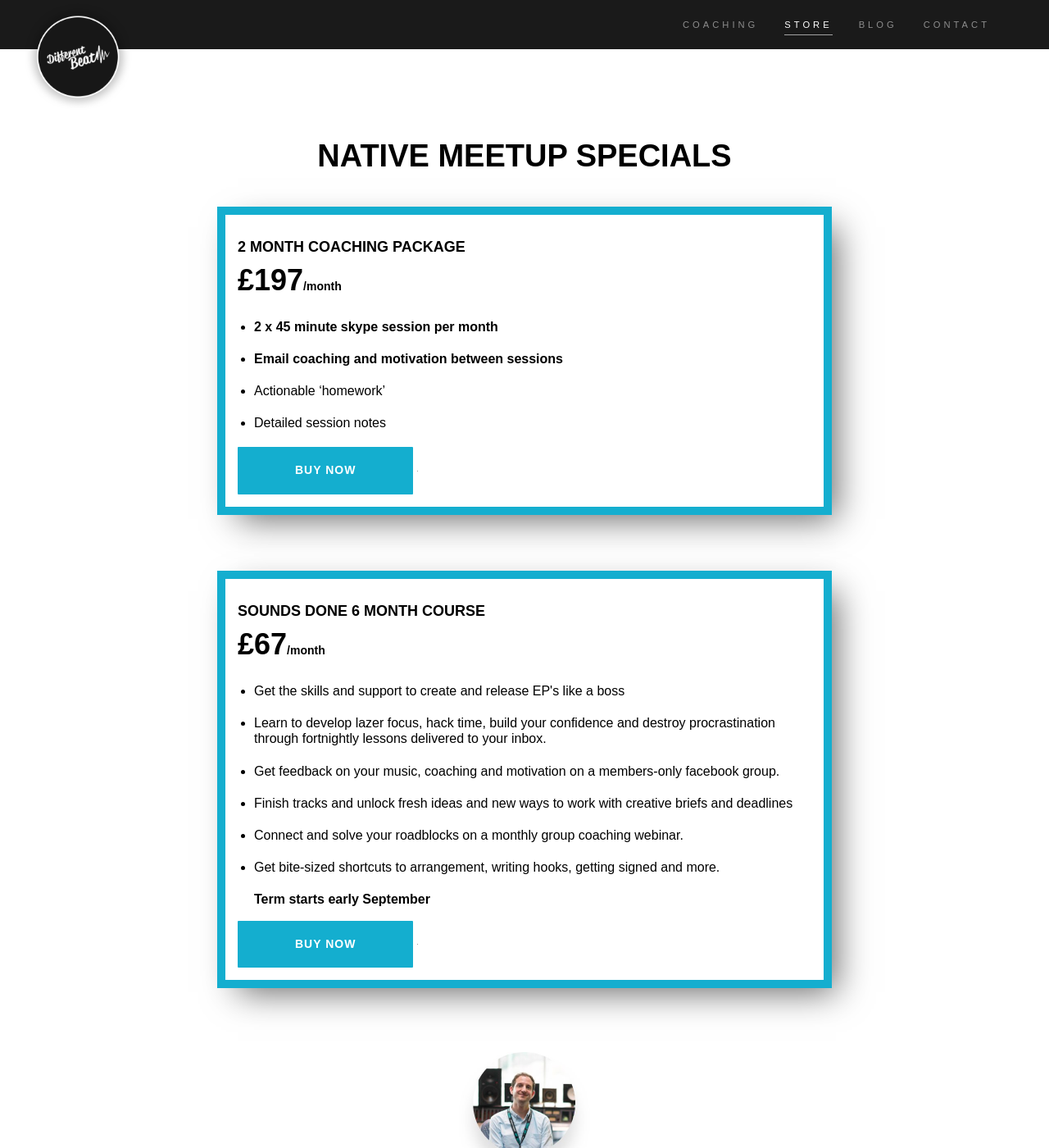
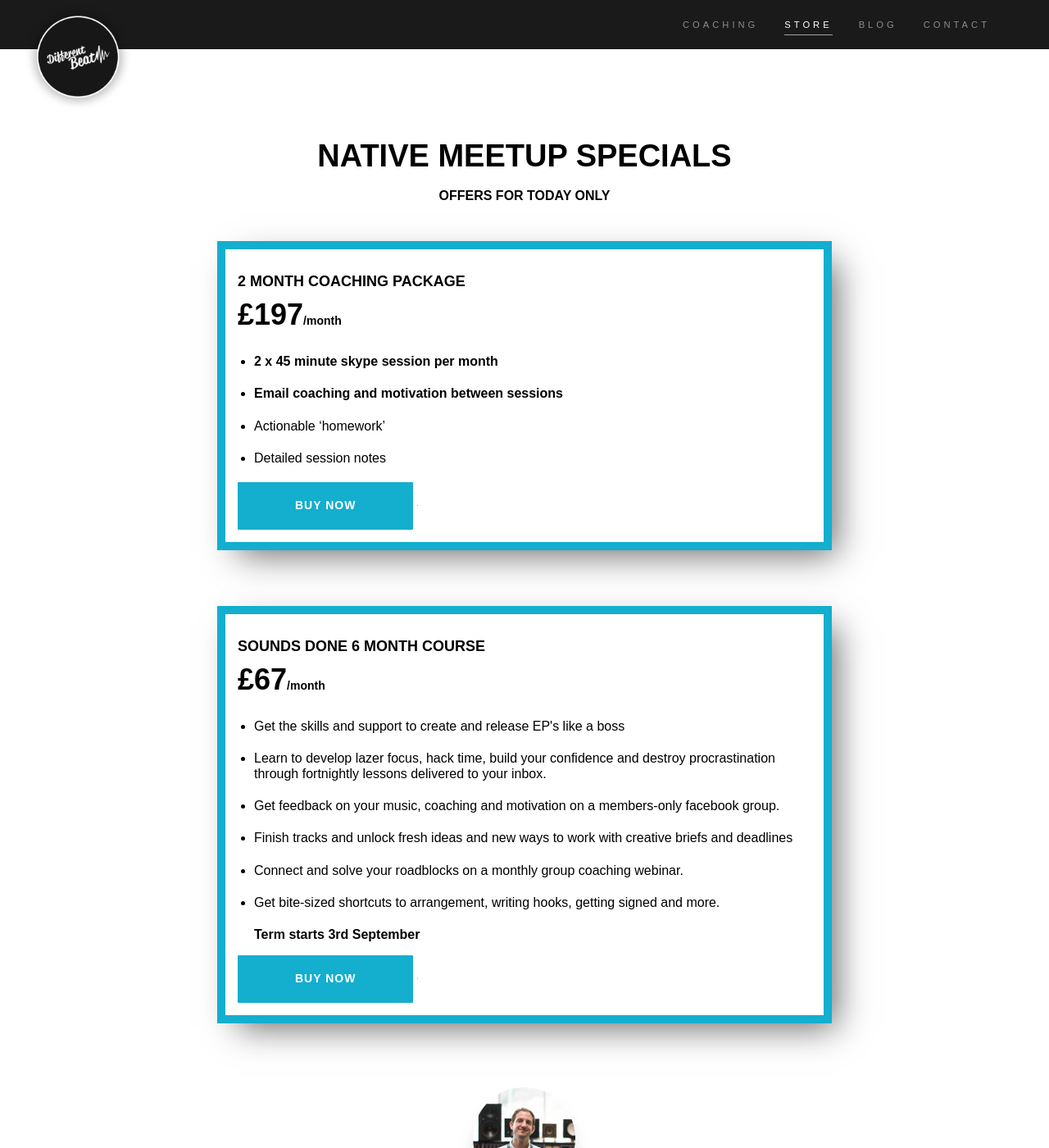
Before and after one commit to mlangsman/Coaching-Site, a Jekyll site: the page built from native-special.html, in a window 1280 px wide and 1400 px high. Shown: the whole window at 82% size. Built offline with Jekyll 4.4.1, drawn with Linux system fonts in a browser that asks for light colours; nearby versions of some CDN libraries.

Commit message:
Change sales copy

```diff
--- a/native-special.html
+++ b/native-special.html
@@ -8,6 +8,7 @@ title: Different Beat
 			<div class="col-2"></div>
 			<div class="col d-flex justify-content-center mt-5 flex-column">
 				<h1 class="centered">Native meetup specials</h1>
+				<h3 class="centered mt-3">Offers for today only</h3>
 				<!-- <p class="centered mt-4">You’ve taken the first step towards making remarkable changes in your music and your life. I’ll be in touch shortly with a few questions about you and your music.</p>
 				<p  class="centered mt-4">I can’t wait to start helping you on your creative journey.</p>-->
 
@@ -44,7 +45,7 @@ title: Different Beat
 							<li>Finish tracks and unlock fresh ideas and new ways to work with creative briefs and deadlines</li>
 	<li>Connect and solve your roadblocks on a monthly group coaching webinar.</li>
 <li>Get bite-sized shortcuts to arrangement, writing hooks, getting signed and more.</li>
-<strong>Term starts early September</strong>
+<strong>Term starts 3rd September</strong>
 
 						</ul>
 
```
